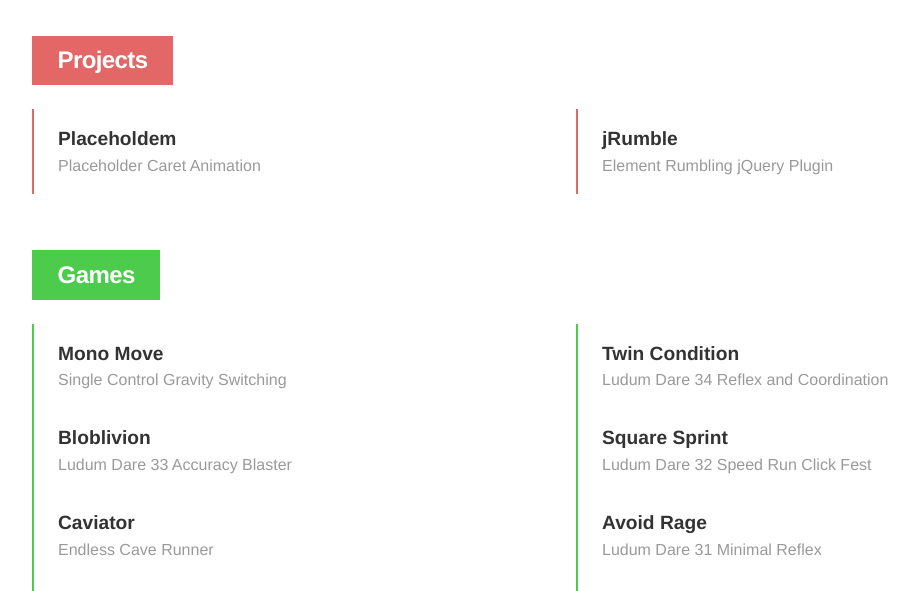
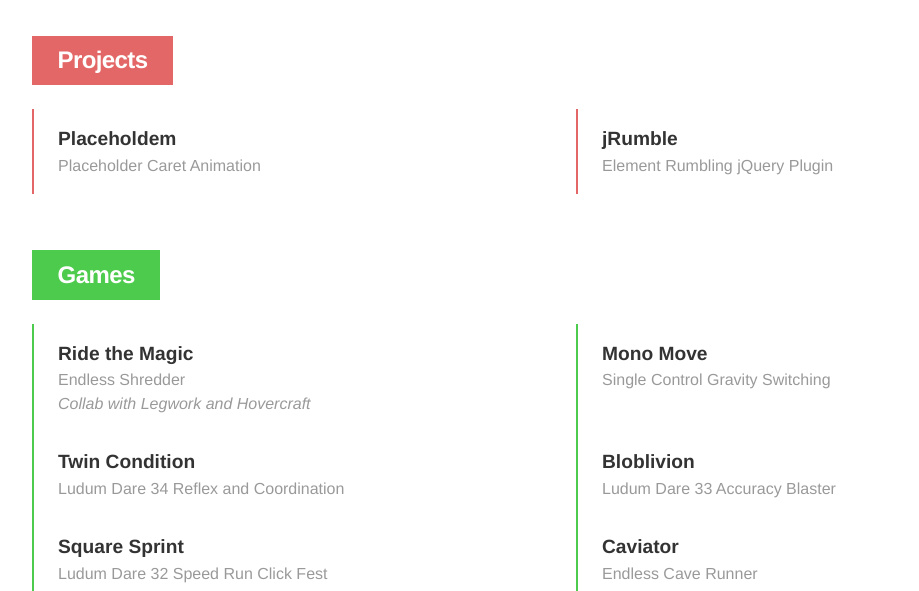
Before and after one commit to jackrugile/jack-rugile-v4, a website: page src/index.html in a window 1280 px wide. Shown: the part 191-782 px from the top of the page, without its empty margins (64-983 px from the left). Drawn offline with nearby package versions, Linux system fonts and the light colour scheme; files that its build step writes are made by us from their sources.

Commit message:
add ride the magic game

```diff
--- a/gulpfile.js
+++ b/gulpfile.js
@@ -28,8 +28,7 @@
 
 gulp.task('html', function() {
 	gulp.src( 'src/index.html' )
-	.pipe( gulp.dest( 'dist' ) )
-	.pipe( p.notify( 'Gulp HTML Task Completed' ) );
+	.pipe( gulp.dest( 'dist' ) );
 });
 
 /*==============================================================================
--- a/src/index.html
+++ b/src/index.html
@@ -41,6 +41,13 @@
 				<section class="items-wrap">
 					<h3>Games</h3>
 					<ul class="items">
+						<li class="item">
+							<a href="http://borealmagic.com" class="item-link">
+								<span class="item-title">Ride the Magic</span>
+								<span class="item-description">Endless Shredder</span>
+								<span class="item-description"><em>Collab with Legwork and Hovercraft</em></span>
+							</a>
+						</li>
 						<li class="item">
 							<a href="https://jackrugile.com/mono-move/" class="item-link">
 								<span class="item-title">Mono Move</span>
```
